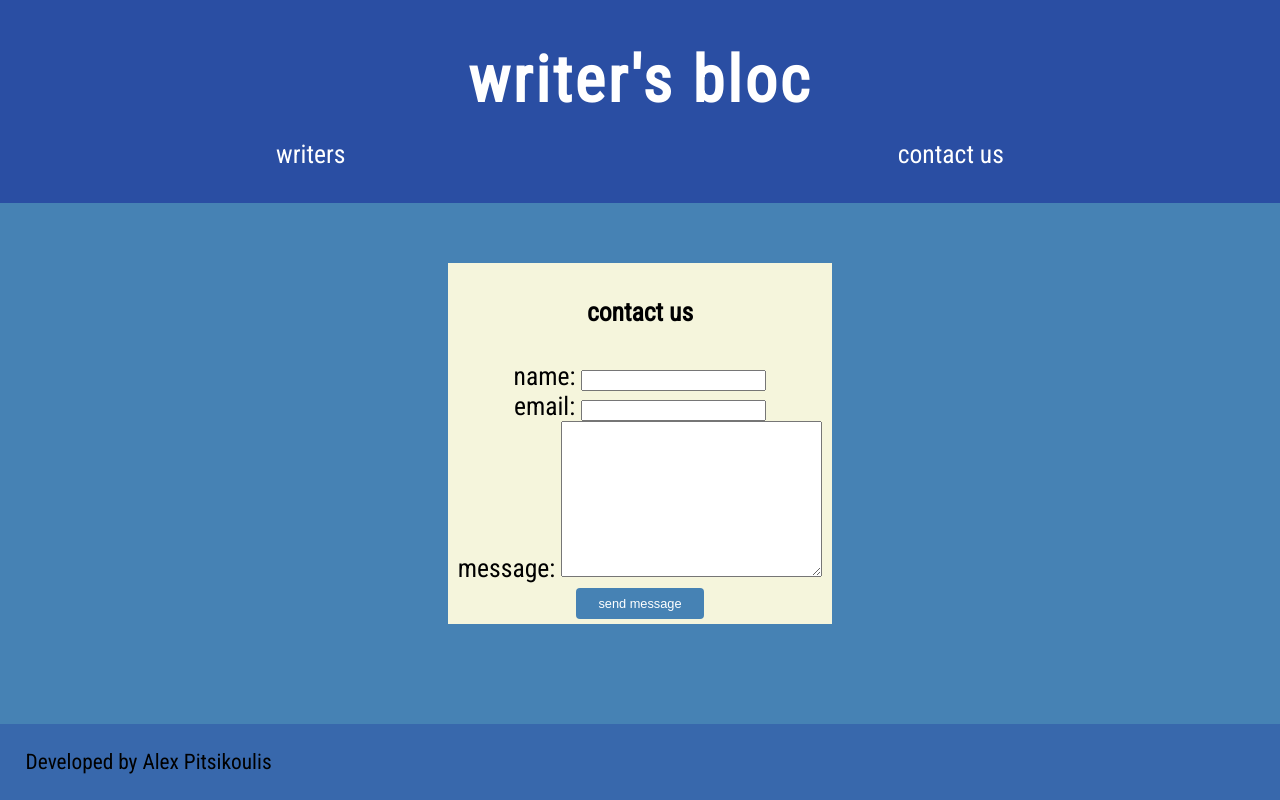
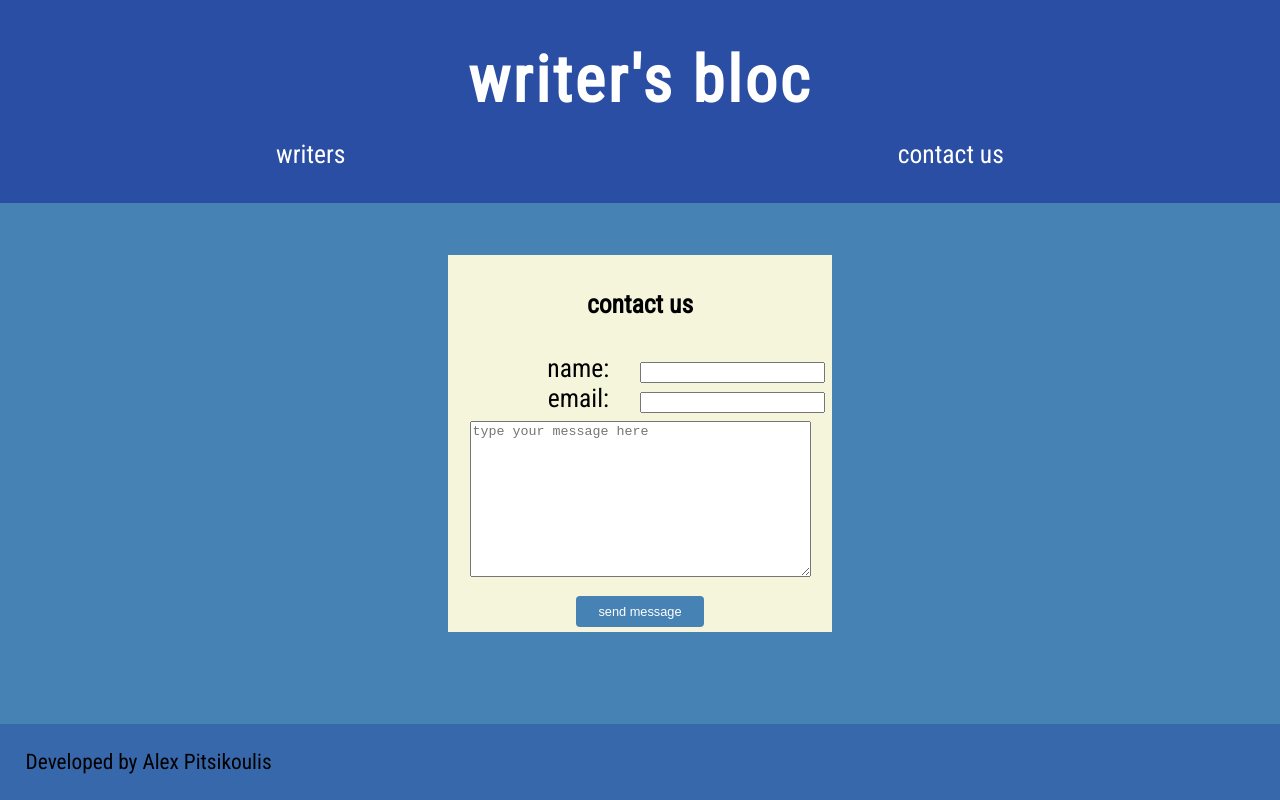
Before and after one commit to alexpitsikoulis/writers-bloc, a React app in the folder client/: page /contact in a window 1280 px wide. Built offline with nearby package versions, Linux system fonts and the light colour scheme; the HTML template or start-up script is replaced by a standard one.

Commit message:
cleaned up layout for forms using flex

```diff
--- a/client/src/components/ContactForm.jsx
+++ b/client/src/components/ContactForm.jsx
@@ -1,6 +1,6 @@
 import React, { Component } from "react";
 import axios from "axios";
-import { Button, Box } from "rebass";
+import { Button, Flex, Box } from "rebass";
 import { RingLoader } from "react-spinners";
 import { css } from "@emotion/core";
 
@@ -61,8 +61,12 @@ export default class ContactForm extends Component {
 			<Box className='contact-form'>
 				<h4>contact us</h4>
 				<form onSubmit={this.handleSubmit.bind(this)}>
-					<Box>
+					<Flex flexDirection='column' alignItems='center'>
+						<Flex>
+							<Box width='50%'>
 								<label htmlFor='contact-name'>name: </label>
+							</Box>
+							<Box width='50%'>
 								<input
 									type='text'
 									id='contact-name'
@@ -71,8 +75,12 @@ export default class ContactForm extends Component {
 									onChange={this.handleInputChange}
 								/>
 							</Box>
-					<Box>
+						</Flex>
+						<Flex>
+							<Box width='50%'>
 								<label htmlFor='contact-email'>email: </label>
+							</Box>
+							<Box width='50%'>
 								<input
 									type='text'
 									id='contact-email'
@@ -81,17 +89,19 @@ export default class ContactForm extends Component {
 									onChange={this.handleInputChange}
 								/>
 							</Box>
-					<Box>
-						<label htmlFor='contact-message'>message: </label>
+						</Flex>
+						<Box m={2}>
 							<textarea
 								name='message'
 								id='contact-message'
-							cols='30'
+								cols='40'
 								rows='10'
+								placeholder='type your message here'
 								value={this.state.contact.message}
 								onChange={this.handleInputChange}
 							/>
 						</Box>
+					</Flex>
 					<Box>
 						<Button
 							bg='#4682b4'
--- a/client/src/components/Sample.jsx
+++ b/client/src/components/Sample.jsx
@@ -138,7 +138,7 @@ export default class Sample extends Component {
 								{this.state.sample.typeOfWriting}
 							</h4>
 							<Flex justifyContent='center'>
-								<Card bg='white' borderRadius={5}>
+								<Card bg='white' borderRadius={5} p={5} m={5}>
 									<Text>
 										<p>{this.state.sample.body}</p>
 									</Text>
--- a/client/src/components/SampleForm.jsx
+++ b/client/src/components/SampleForm.jsx
@@ -1,13 +1,18 @@
 import React, { Component } from "react";
-import { Button, Box } from "rebass";
+import { Button, Flex, Box } from "rebass";
 
 export default class SampleForm extends Component {
 	render() {
 		return (
 			<Box>
 				<form onSubmit={this.props.handleSubmit}>
-					<Box>
+					<Flex flexDirection='column' alignItems='center'>
+						<Box width='50%'>
+							<Flex>
+								<Box width='50%'>
 									<label htmlFor='sample-name'>name: </label>
+								</Box>
+								<Box width='50%'>
 									<input
 										type='text'
 										id='sample-name'
@@ -20,8 +25,14 @@ export default class SampleForm extends Component {
 										onChange={this.props.handleInputChange}
 									/>
 								</Box>
-					<Box>
+							</Flex>
+						</Box>
+						<Box width='50%'>
+							<Flex>
+								<Box width='50%'>
 									<label htmlFor='sample-type'>type of writing: </label>
+								</Box>
+								<Box width='50%'>
 									<input
 										type='text'
 										id='sample-type'
@@ -34,8 +45,10 @@ export default class SampleForm extends Component {
 										onChange={this.props.handleInputChange}
 									/>
 								</Box>
-					<Box>
-						<label htmlFor='sample-body'>body: </label>
+							</Flex>
+						</Box>
+					</Flex>
+					<Box m={3}>
 						<textarea
 							name='body'
 							id='sample-body'
--- a/client/src/components/WriterForm.jsx
+++ b/client/src/components/WriterForm.jsx
@@ -1,5 +1,5 @@
 import React, { Component } from "react";
-import { Button, Box } from "rebass";
+import { Button, Flex, Box } from "rebass";
 
 export default class WriterForm extends Component {
 	render() {
@@ -7,8 +7,13 @@ export default class WriterForm extends Component {
 			<Box>
 				<form onSubmit={this.props.handleSubmit}>
 					<Box>
+						<Flex>
+							<Box width='50%'>
 								<label htmlFor='writer-name'>name: </label>
+							</Box>
+							<Box width='50%'>
 								<input
+									height='1vw'
 									type='text'
 									id='writer-name'
 									name='name'
@@ -20,8 +25,14 @@ export default class WriterForm extends Component {
 									onChange={this.props.handleInputChange}
 								/>
 							</Box>
+						</Flex>
+					</Box>
 					<Box>
+						<Flex>
+							<Box width='50%'>
 								<label htmlFor='writer-email'>email: </label>
+							</Box>
+							<Box width='50%'>
 								<input
 									type='email'
 									id='writer-email'
@@ -34,8 +45,14 @@ export default class WriterForm extends Component {
 									onChange={this.props.handleInputChange}
 								/>
 							</Box>
+						</Flex>
+					</Box>
 					<Box>
+						<Flex>
+							<Box width='50%'>
 								<label htmlFor='writer-bio'>bio: </label>
+							</Box>
+							<Box width='50%'>
 								<input
 									type='text'
 									id='writer-bio'
@@ -48,8 +65,14 @@ export default class WriterForm extends Component {
 									onChange={this.props.handleInputChange}
 								/>
 							</Box>
+						</Flex>
+					</Box>
 					<Box>
+						<Flex>
+							<Box width='50%'>
 								<label htmlFor='writer-image-link'>image link: </label>
+							</Box>
+							<Box width='50%'>
 								<input
 									type='text'
 									id='writer-image-link'
@@ -61,6 +84,8 @@ export default class WriterForm extends Component {
 									}
 									onChange={this.props.handleInputChange}
 								/>
+							</Box>
+						</Flex>
 					</Box>
 					<Box>
 						<Button
```
Also changed, not shown: 1 other file (tests, documents, lock files or other folders). Lines whose indentation alone changed are shown as unchanged.
